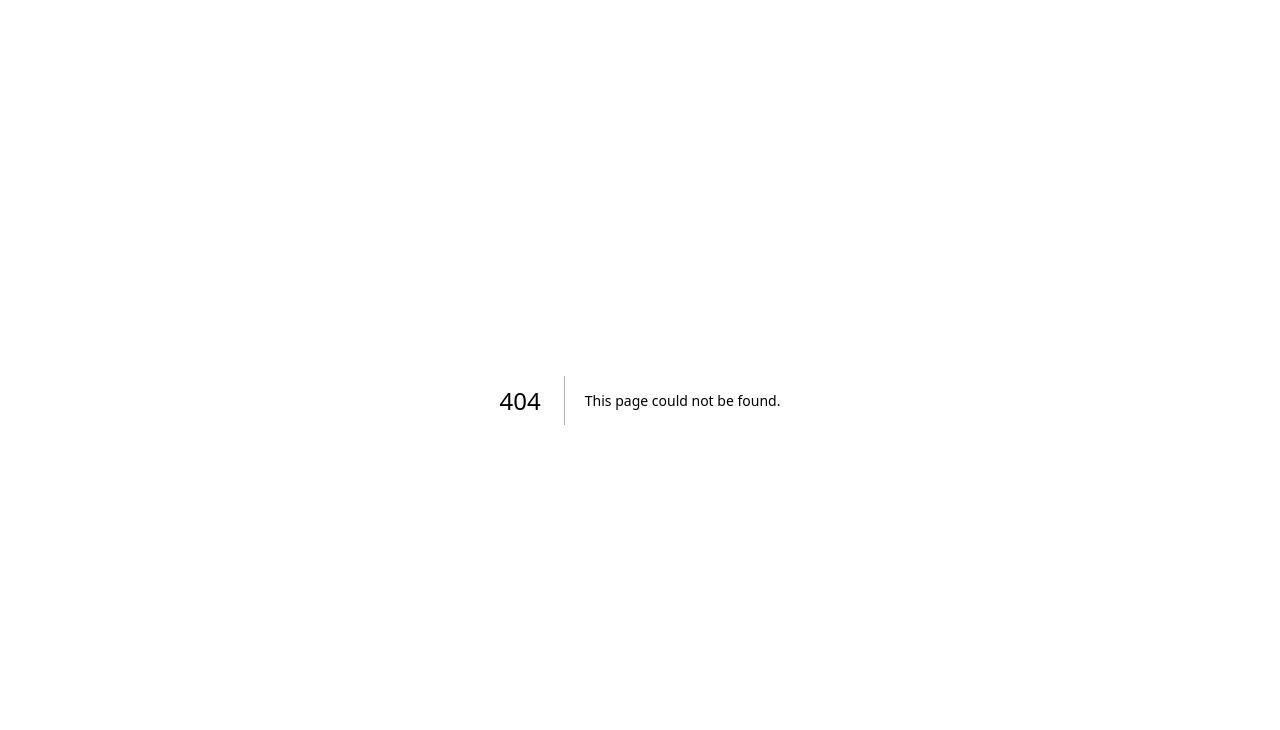
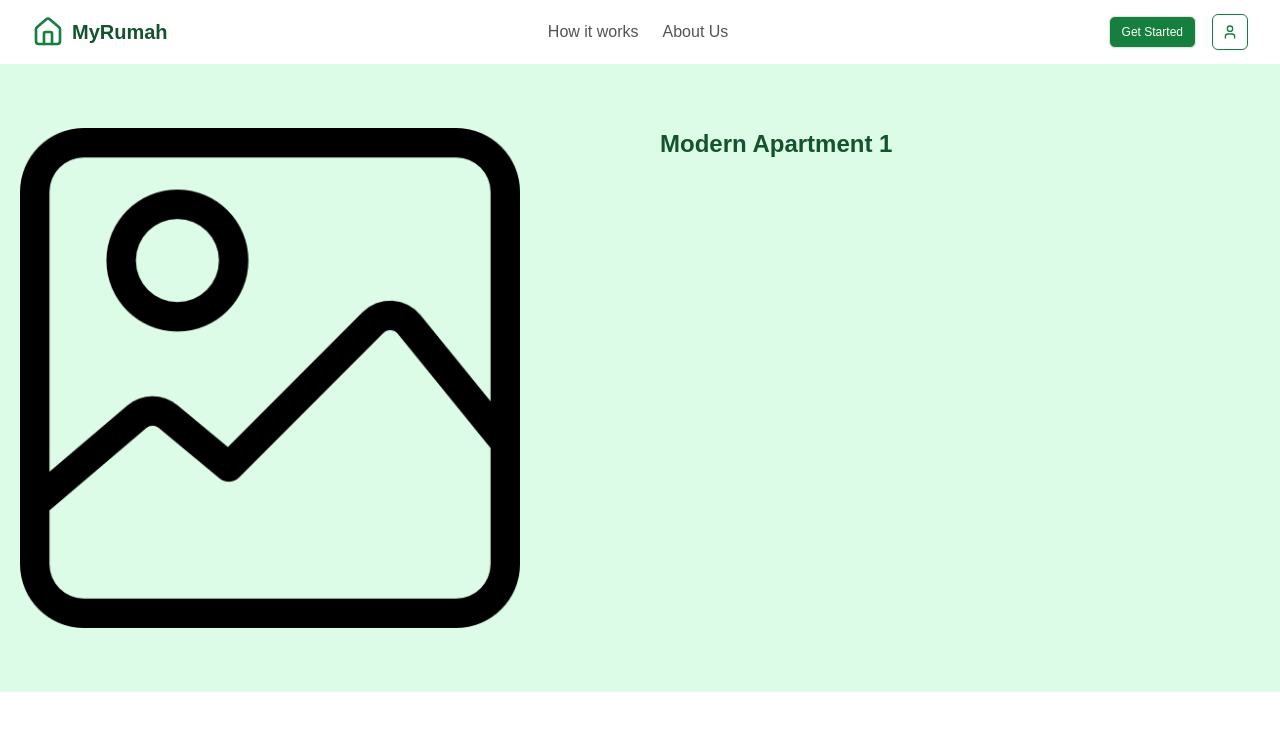
Before and after one commit to tangweilun/MyRumah, a Next.js app: page /property in a window 1280 px wide. Before the commit this address had no page. Shown: the top 730 px of the page. Built offline with nearby package versions, Linux system fonts and the light colour scheme.

Commit message:
update property page

```diff
--- a/src/app/(dashboard)/tenant/page.tsx
+++ b/src/app/(dashboard)/tenant/page.tsx
@@ -2,7 +2,30 @@ import { MapPin } from 'lucide-react';
 import { Input } from '@/components/ui/input';
 
 const TenantPage = () => {
-  return <div></div>;
+  return (
+    <div>
+      <div className="bg-green-100 w-screen py-16">
+        <div className="max-w-xl mx-auto">
+          <h1 className="text-4xl font-bold text-green-900 mb-4 text-center">
+            Find Your Favorite Place
+          </h1>
+          <p className="text-xl text-green-700 mb-8 text-center">
+            Discover the perfect houses and apartments for your extended stay.
+          </p>
+          <div className="flex shadow-lg rounded-lg overflow-hidden bg-white">
+            <div className="flex-grow flex items-center">
+              <MapPin className="h-5 w-5 text-stone-400 ml-3" />
+              <Input
+                type="text"
+                placeholder="Where do you want to stay?"
+                className="border-none focus:ring-0"
+              />
+            </div>
+          </div>
+        </div>
+      </div>
+    </div>
+  );
 };
 
 export default TenantPage;
--- /dev/null
+++ b/src/app/property/page.tsx
@@ -0,0 +1,29 @@
+import Navbar from '@/components/Navbar';
+import Image from 'next/image';
+
+const PropertyPage = () => {
+  return (
+    <div>
+      <Navbar></Navbar>
+      <div className="bg-green-100 w-screen py-16">
+        <div className="flex">
+          <div className="w-1/2 px-5">
+            <Image
+              src="/image.png"
+              width={500}
+              height={500}
+              alt="Picture of the author"
+            />
+          </div>
+          <div className="w-1/2 px-5">
+            <h3 className="text-2xl font-bold text-green-900 mb-4">
+              Modern Apartment 1
+            </h3>
+          </div>
+        </div>
+      </div>
+    </div>
+  );
+};
+
+export default PropertyPage;
```
Also changed, not shown: public/image.png (added).
